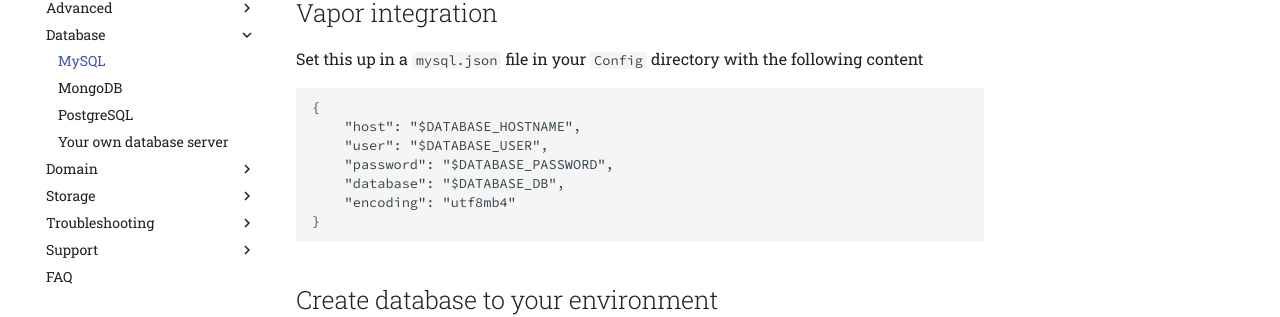
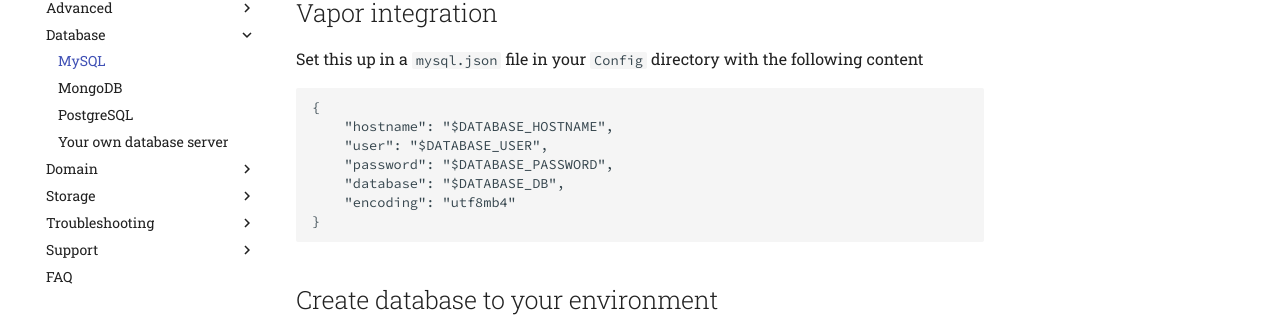
Before and after one commit to qutheory/cloud-documentation, an MkDocs documentation site: the page built from docs/database/mysql.md, in a window 1280 px wide. Shown: the part 312-629 px from the top of the page. Built offline with MkDocs 1.6.1 and Material for MkDocs 9.7.7, drawn with Linux system fonts in a browser that asks for light colours; comment, search, counter and statistics services are not loaded; old or Windows-style settings are respelled for this version of MkDocs.

Commit message:
Fixing mysql documentation, and correct edit button

````diff
--- a/docs/database/mysql.md
+++ b/docs/database/mysql.md
@@ -8,7 +8,7 @@
 
 ```
 {
-    "host": "$DATABASE_HOSTNAME",
+    "hostname": "$DATABASE_HOSTNAME",
     "user": "$DATABASE_USER",
     "password": "$DATABASE_PASSWORD",
     "database": "$DATABASE_DB",
--- a/mkdocs.yml
+++ b/mkdocs.yml
@@ -10,7 +10,7 @@
 theme: 'material'
 theme_dir: 'vapor-material'
 
-repo_url: https://github.com/vapor/vapor
+repo_url: https://github.com/vapor-cloud/documentation
 
 extra:
       logo: 'images/white-cloud-icon.svg'
````
